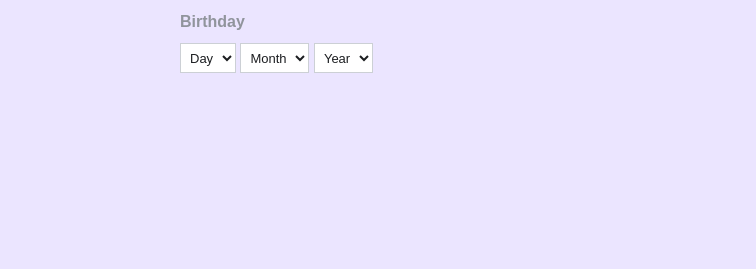
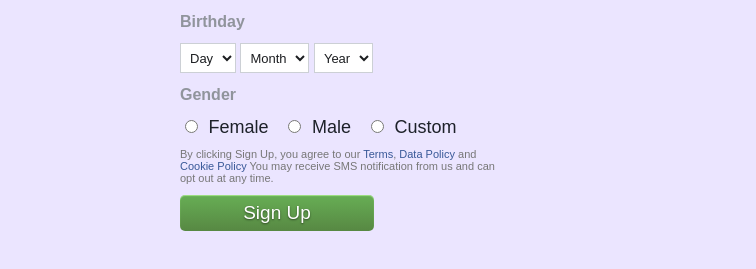
Before and after one commit to arnav1776/Wed_Dev_technophilia, a plain HTML site: page Day04/facebook.html in a window 1280 px wide. Shown: the part 365-634 px from the top of the page, 524-1280 px from the left. Drawn offline with Linux system fonts and the light colour scheme.

Commit message:
completed facebook project

```diff
--- a/Day04/facebook.css
+++ b/Day04/facebook.css
@@ -119,3 +119,43 @@ select{
     color: #1c1e21;
     border: 1px solid #ccd0d5;
 }
+
+input[type="radio"] ~ label
+{
+    color: #1d2129;
+    font-size: 18px;
+    font-weight: normal;
+    line-height: 18px;
+    padding: 0 10px 0 3px;
+}
+
+.terms{
+    color: #777;
+    font-size: 11px;
+    width: 316px;
+    margin: 1em 0;
+}
+.terms a{
+    color: #385898;
+    cursor: pointer;
+    text-decoration: none;
+
+}
+.terms a:hover{
+    text-decoration: underline;
+}
+.section input[type="submit"]
+{
+    min-width: 194px;
+    padding: 7px 20px;
+    font-size: 19px;
+    background-image: linear-gradient(#67ae55, #578843);
+    background-color: #69a74e;
+    box-shadow: inset 0 1px 1px #a4e388;
+    border: 1px;
+    border-radius: 5px;
+    color: #fff;
+    cursor: pointer;
+    display: inline-block;
+    text-shadow: 0 1px 2px rgba(0,0,0,0.5);
+}
--- a/Day04/facebook.html
+++ b/Day04/facebook.html
@@ -99,6 +99,21 @@
                     <select>
                         <option value="0" selected>Year</option>
                     </select>
+                    <div class="subtitle">Gender</div>
+
+                    <input type="radio" name="sex" id="sex-f">
+                    <label for="sex-f"> Female </label>
+                    <input type="radio" name="sex" id="sex-m">
+                    <label for="sex-m"> Male </label>
+                    <input type="radio" name="sex" id="custom">
+                    <label for="custom"> Custom </label>
+
+                    <div class="terms">By clicking Sign Up, you agree to our <a href="#">Terms</a>, <a href="#">Data Policy</a> and
+                        <a href="#">Cookie Policy</a> You may receive SMS notification from us and can opt out at any time.
+                    </div>
+
+                    <input type="submit" value="Sign Up">
+
                 </form>
             </div>
         </div>
```
